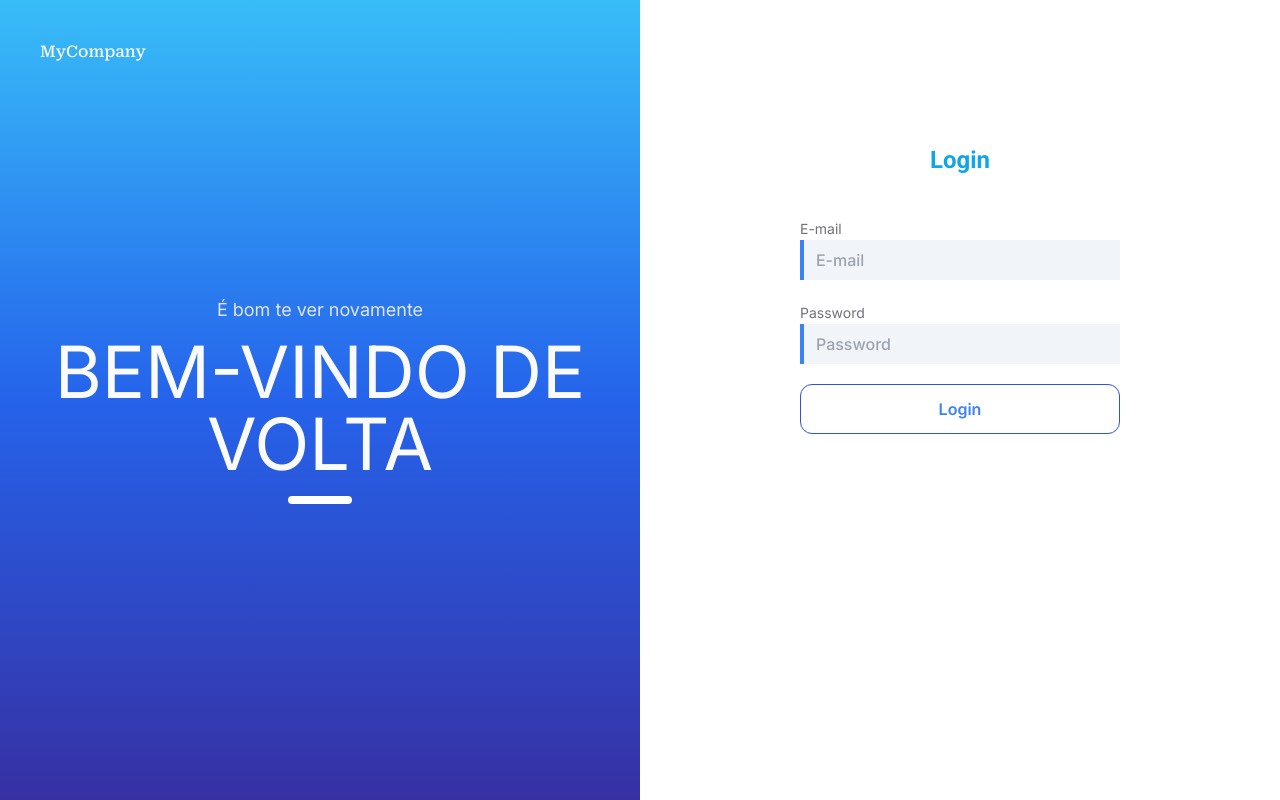
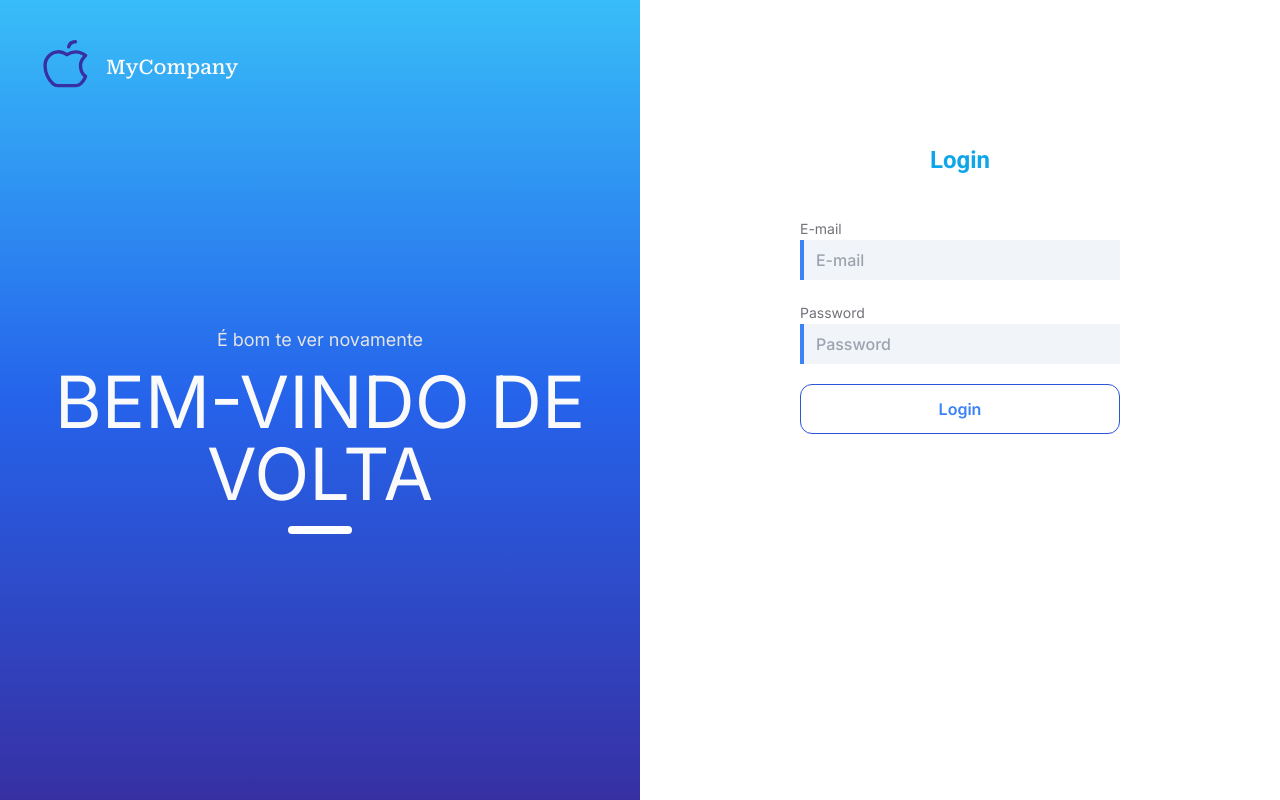
Before and after one commit to NathanSoa/les, a Next.js app in the folder frontend/: page /login in a window 1280 px wide. Built offline with nearby package versions, Linux system fonts and the light colour scheme.

Commit message:
refactor: update logo

```diff
--- a/frontend/src/app/login/page.tsx
+++ b/frontend/src/app/login/page.tsx
@@ -3,6 +3,7 @@ import { Metadata } from 'next'
 import { Roboto_Serif as RobotoSerif, Roboto } from 'next/font/google'
 
 import FormLogin from '@/app/ui/login/form'
+import CompanyLogo from '../ui/common/company-logo'
 
 const robotoSerif = RobotoSerif({
   weight: '500',
@@ -22,8 +23,14 @@ export default function Home() {
   return (
     <div className="grid grid-cols-half">
       <aside className="h-screen bg-gradient-to-b from-sky-400 via-blue-600 to-indigo-800 text-zinc-50">
-        <h1 className={clsx('p-10 font-medium', robotoSerif.className)}>
-          MyCompany
+        <h1
+          className={clsx(
+            'flex items-center gap-3 p-10 font-medium',
+            robotoSerif.className,
+          )}
+        >
+          <CompanyLogo size={54} className="text-indigo-800" />
+          <span className="text-xl">MyCompany</span>
         </h1>
         <div className="flex flex-col items-center pt-48">
           <span className="pb-3 text-lg text-zinc-200">
--- a/frontend/src/app/ui/common/company-logo.tsx
+++ b/frontend/src/app/ui/common/company-logo.tsx
@@ -1,8 +1,14 @@
 import { IconProps } from '@phosphor-icons/react'
 import { AppleLogo } from '@phosphor-icons/react/dist/ssr'
+import { twMerge } from 'tailwind-merge'
 
 type CompanyLogoProps = IconProps
 
 export default function CompanyLogo(props: CompanyLogoProps) {
-  return <AppleLogo {...props} className="text-blue-theme-light" />
+  return (
+    <AppleLogo
+      {...props}
+      className={twMerge('text-blue-theme-light', props.className)}
+    />
+  )
 }
```
